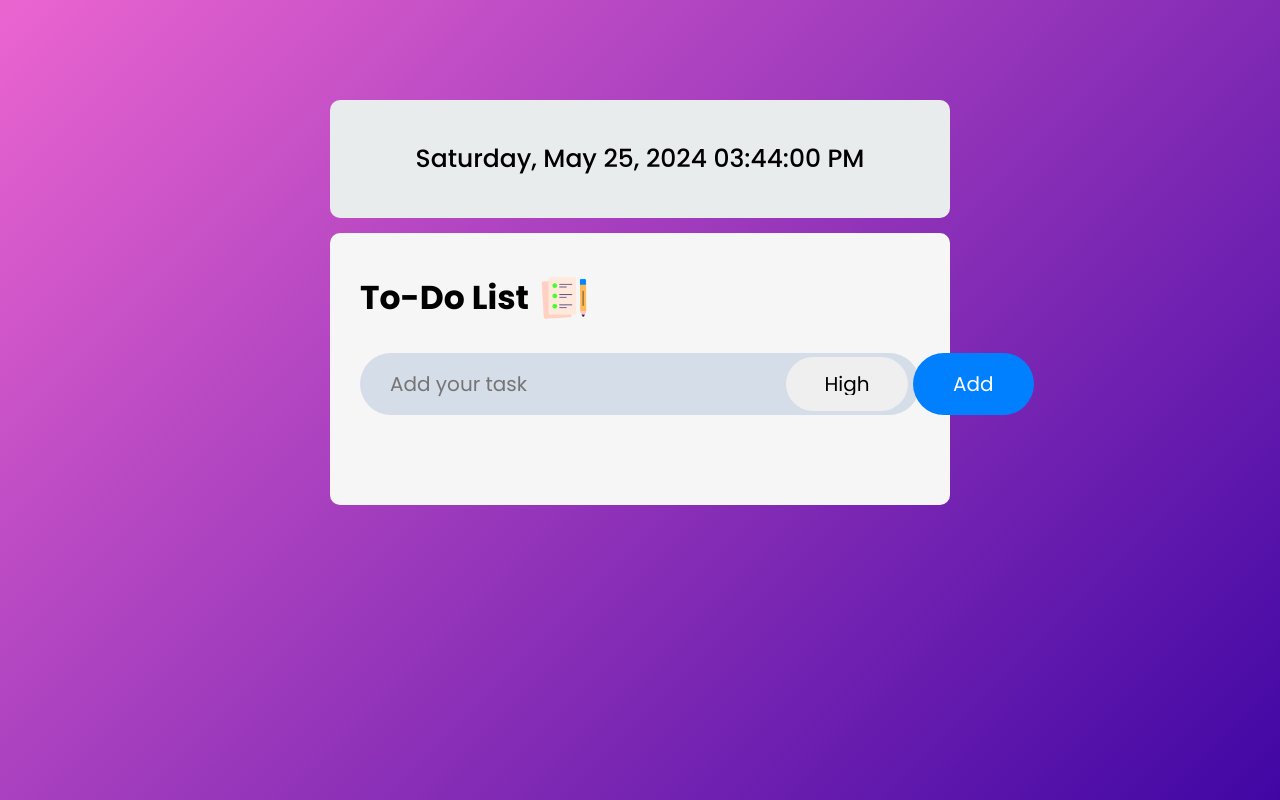
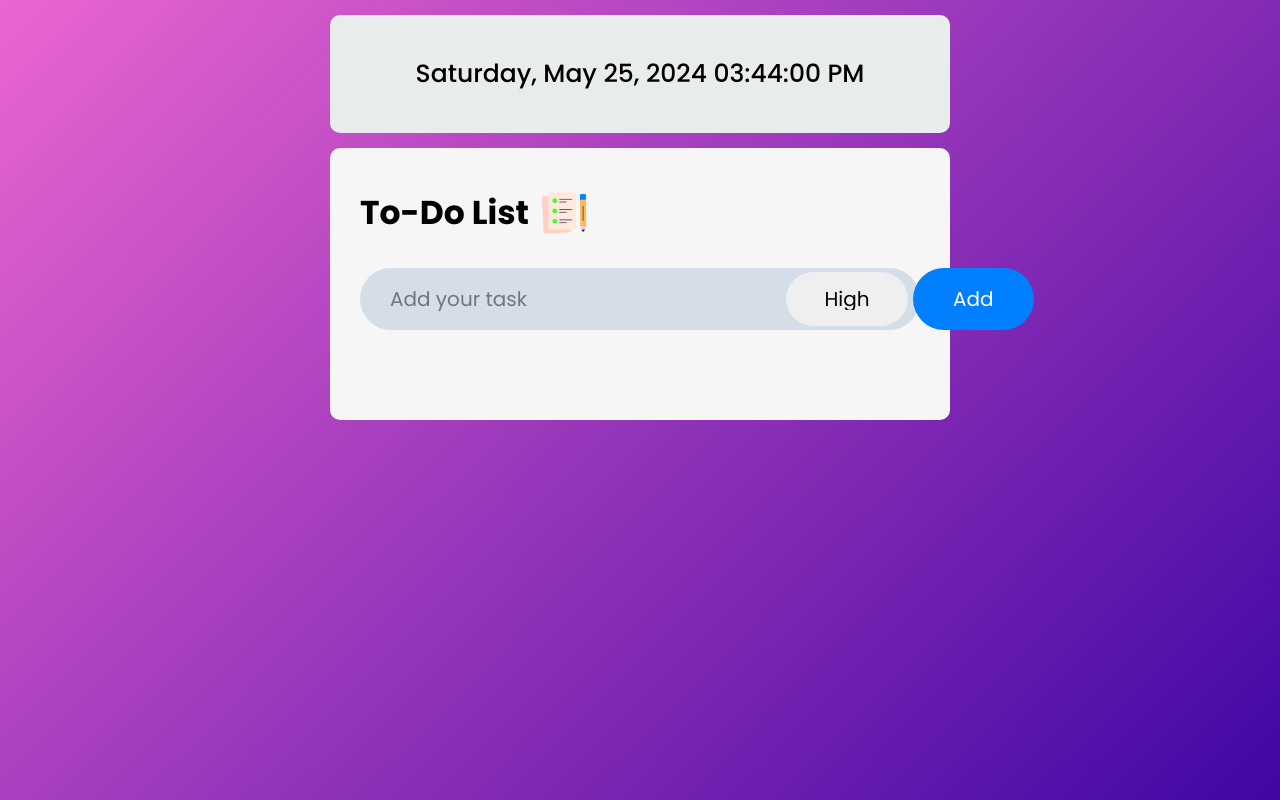
Before and after one commit to tanuja-05/Priority_Todo, a plain HTML site: page index.html in a window 1280 px wide. Drawn offline with Linux system fonts and the light colour scheme.

Commit message:
responsive edit 3

```diff
--- a/style.css
+++ b/style.css
@@ -19,7 +19,7 @@
     font-size: 25px;
     font-weight: 500;
     color: #000000;
-    margin-top: 100px;
+    margin-top: 15px;
     margin-bottom: 15px;
     padding: 40px;
     max-width: 620px;
```
